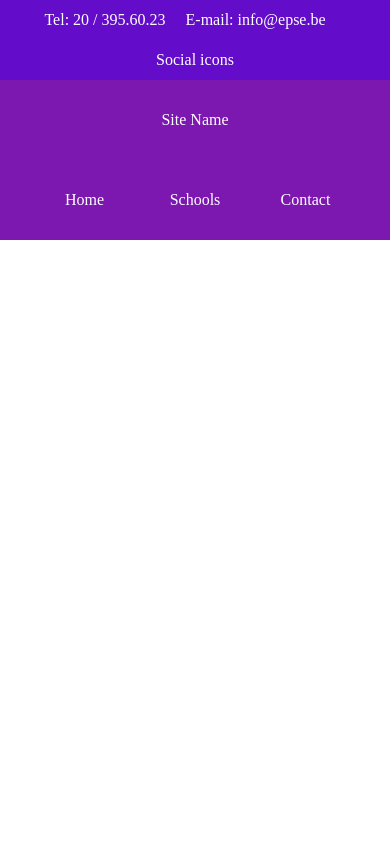
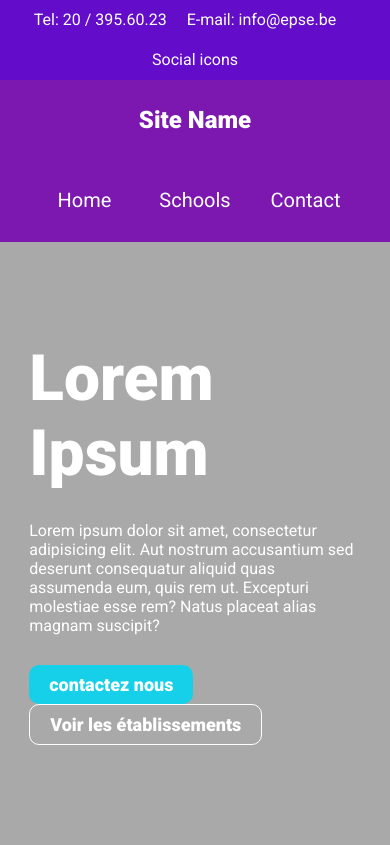
Before and after one commit to webepse/web1---webschool, a plain HTML site: page index.html in a window 390 px wide. Drawn offline with Linux system fonts and the light colour scheme.

Commit message:
home page responsive

```diff
--- a/assets/style.scss
+++ b/assets/style.scss
@@ -12,6 +12,10 @@ $color3: #a9a9a9;
 $color4: #15d0e8;
 $color5: #35066b;
 $font: 'Roboto';
+
+body{
+    font-family: $font;
+}
 
 .slide{
     width: 100%;
@@ -32,6 +36,8 @@ $font: 'Roboto';
             flex-direction: column;
         }
     }
+
+
 
 }
 
@@ -60,6 +66,8 @@ header{
         line-height: 80px;
 
         #logo{
+            font-size: 24px;
+            font-weight: 900;
             @media all and (max-width: 600px)
             {
                 width: 100%;
@@ -77,6 +85,7 @@ header{
                     flex: 1;
                     text-align: right;
                     a{
+                        font-size: 20px;
                         color: white;
                         text-decoration: none
                     }
@@ -93,3 +102,54 @@ header{
         }
     }
 }
+
+#home{
+    .container{
+        width: 100%;
+        min-height: calc(100vh - 121.5px);
+        background-color: $color3;
+        display: flex;
+        align-items: center;
+        @media all and (max-width: 600px)
+        {
+            min-height: calc(100vh - 241.5px);
+        }
+
+        #jumbotron{
+            width: 40%;
+            color: white;
+            @media all and (max-width: 992px) {
+                width: 80%;
+            }
+            @media all and (max-width: 600px) {
+                width: 100%;
+            }
+            .title{
+                font-size: 64px;
+                font-weight: 900;
+                margin-bottom: 30px;
+            }
+            .texte{
+                margin-bottom: 30px;
+            }
+            .btn{
+                display: inline-block;
+                padding: 9px 20px;
+                color: white;
+                font-size: 18px;
+                font-weight: 900;
+                text-decoration: none;
+                border-radius: 10px;
+                // btn qui également la classe blue
+                &.blue{
+                    background-color: $color4;
+                }
+                &.white{
+                    background-color: transparent;
+                    border: solid 1px white;
+                }
+            }
+        }
+    }
+
+}
--- a/index.html
+++ b/index.html
@@ -32,6 +32,16 @@
                 </div>
             </div>
         </header>
+        <div class="container">
+            <div class="wrapper">
+                <div id="jumbotron">
+                    <div class="title">Lorem Ipsum</div>
+                    <div class="texte">Lorem ipsum dolor sit amet, consectetur adipisicing elit. Aut nostrum accusantium sed deserunt consequatur aliquid quas assumenda eum, quis rem ut. Excepturi molestiae esse rem? Natus placeat alias magnam suscipit?</div>
+                    <a href='#contact' class="btn blue">contactez nous</a>
+                    <a class="btn white" href="#schools">Voir les établissements</a>
+                </div>
+            </div>
+        </div>
     </div>
 </body>
 </html>
```
Also changed, not shown: build/style.css, 1 other file.
